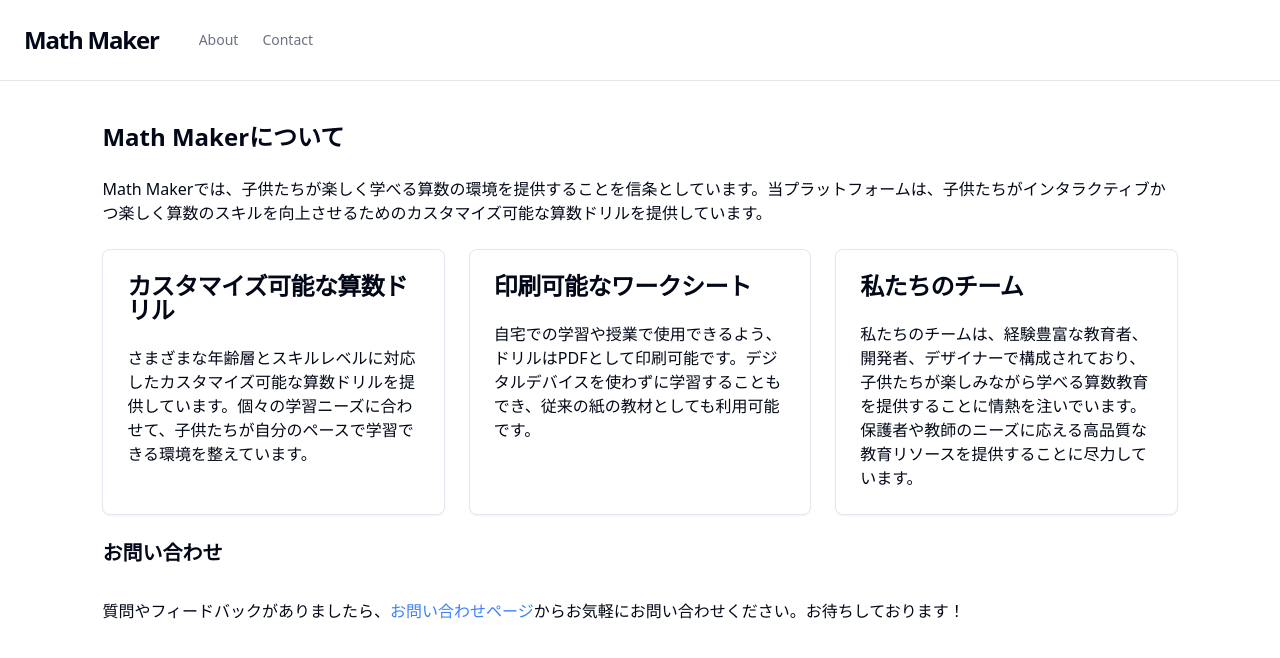
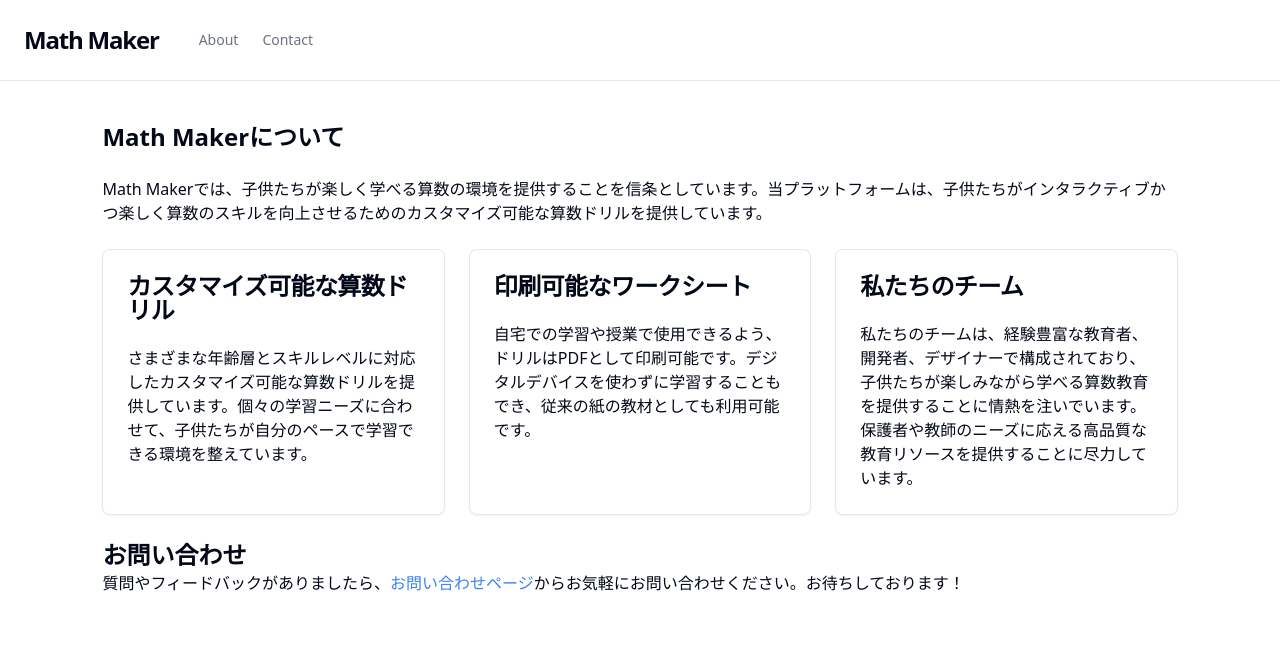
Before and after one commit to likuor/math-maker, a Next.js app: page /about in a window 1280 px wide. Shown: the top 658 px of the page. Built offline with nearby package versions, Linux system fonts and the light colour scheme.

Commit message:
add: css

```diff
--- a/components/pages/about/index.tsx
+++ b/components/pages/about/index.tsx
@@ -10,7 +10,7 @@
         Math
         Makerでは、子供たちが楽しく学べる算数の環境を提供することを信条としています。当プラットフォームは、子供たちがインタラクティブかつ楽しく算数のスキルを向上させるためのカスタマイズ可能な算数ドリルを提供しています。
       </p>
-      <div className='grid grid-cols-3 gap-6'>
+      <div className='grid grid-cols-1 gap-6 md:grid-cols-2 lg:grid-cols-3'>
         <Card>
           <CardHeader>
             <CardTitle>カスタマイズ可能な算数ドリル</CardTitle>
@@ -41,9 +41,9 @@
             </p>
           </CardContent>
         </Card>
-        <h2 className='mb-2 text-xl font-bold'>お問い合わせ</h2>
       </div>
-      <div className='space-y-6'>
+      <div>
+        <h2 className='text-2xl font-bold'>お問い合わせ</h2>
         <p>
           質問やフィードバックがありましたら、
           <Link href='/contact' className='text-blue-500'>
```
